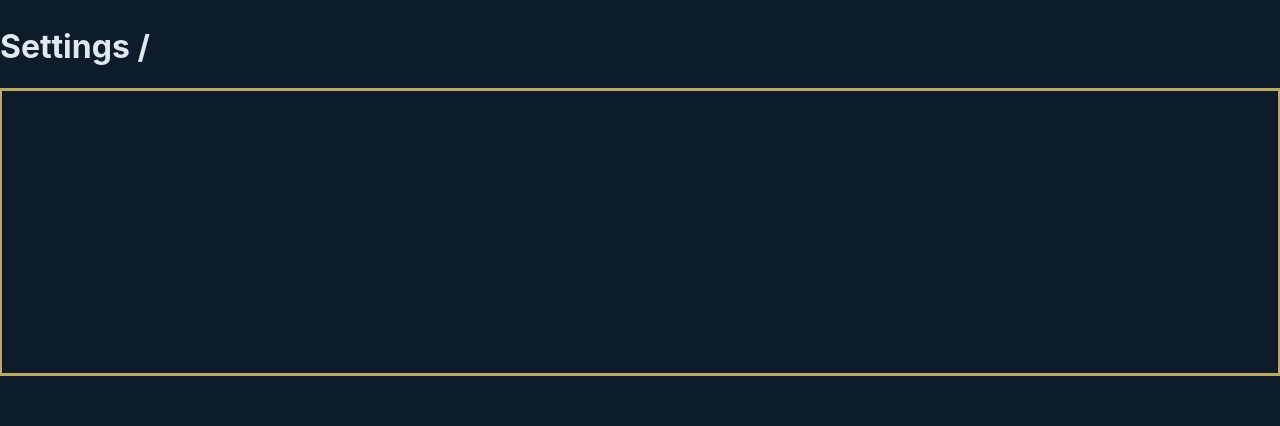
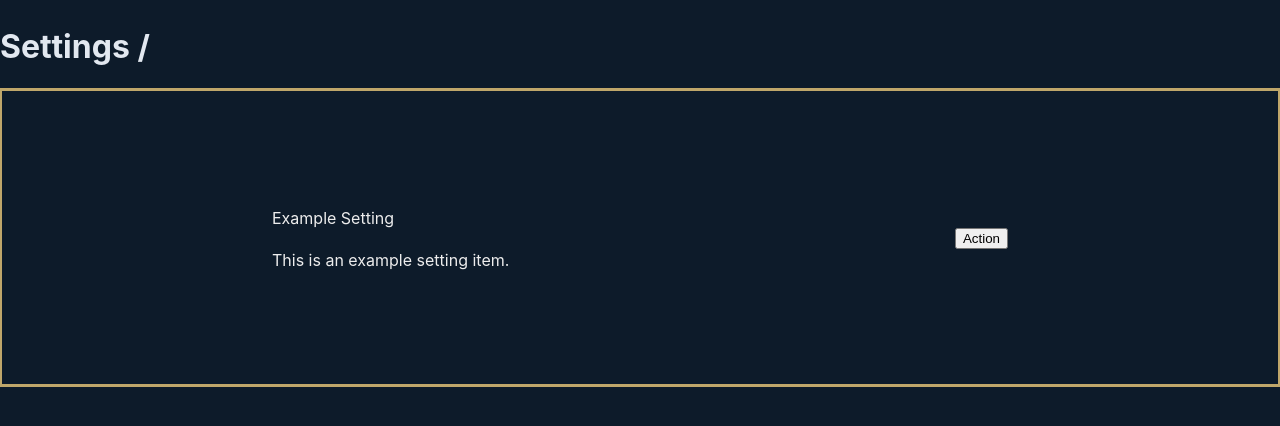
Before and after one commit to LuisDev912/EduMath-Track, a React (Vite) app in the folder frontend/: page /settings in a window 1280 px wide. Shown: the top 426 px of the page. Built offline with nearby package versions, Linux system fonts and the light colour scheme.

Commit message:
feat(Settings): use an example of the SettingsItem component and add basic styles

```diff
--- a/frontend/src/features/settings/components/Settings.module.css
+++ b/frontend/src/features/settings/components/Settings.module.css
@@ -0,0 +1,11 @@
+.settingsContent {
+    max-width: 800px;
+    margin: 0 auto;
+    padding: 2rem;
+}
+
+.settingsItem {
+    display: flex;
+    justify-content: space-between;
+    align-items: center;
+}
--- a/frontend/src/features/settings/pages/SettingsLayout.tsx
+++ b/frontend/src/features/settings/pages/SettingsLayout.tsx
@@ -1,7 +1,8 @@
 import { Outlet, useLocation } from "react-router";
-import SettingsHeader from "../components/SettingsHeader";
 import { useRef, useEffect } from "react";
 import { useTranslation } from "react-i18next";
+import SettingsHeader from "../components/SettingsHeader";
+import Styles from '../components/Settings.module.css';
 
 export default function SettingsLayout() {
     const location = useLocation();
@@ -11,6 +12,7 @@ export default function SettingsLayout() {
     useEffect(() => {
         if (mainRef.current) mainRef.current.focus();
     }, [location.pathname]);
+
     return (
         <>
             <SettingsHeader />
@@ -30,7 +32,7 @@ export default function SettingsLayout() {
                 className="settings-layout"
             >
 
-                <section className="settings-content">
+                <section className={Styles.settingsContent}>
                     <Outlet />
                 </section>
 
--- a/frontend/src/features/settings/pages/SettingsPage.tsx
+++ b/frontend/src/features/settings/pages/SettingsPage.tsx
@@ -1,3 +1,12 @@
+import SettingsItem from "../components/SettingsItem/SettingsItem";
+
 export default function SettingsPage() {
-    return <h1></h1>
+    return (
+        <SettingsItem
+            title="Example Setting"
+            description="This is an example setting item."
+            actionType="button"
+            action={() => alert("Action triggered!")}
+        />
+    )
 };
```
